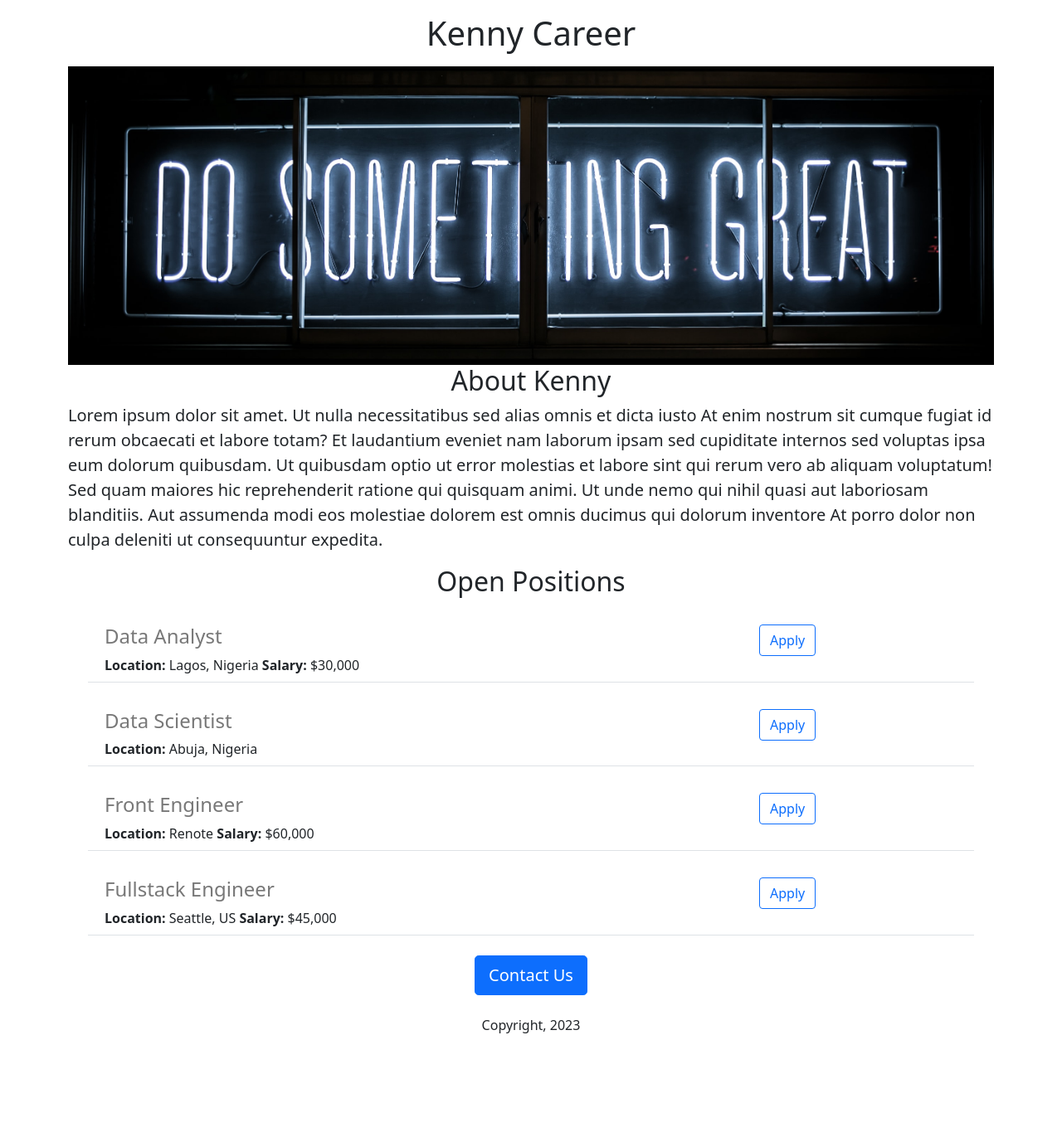
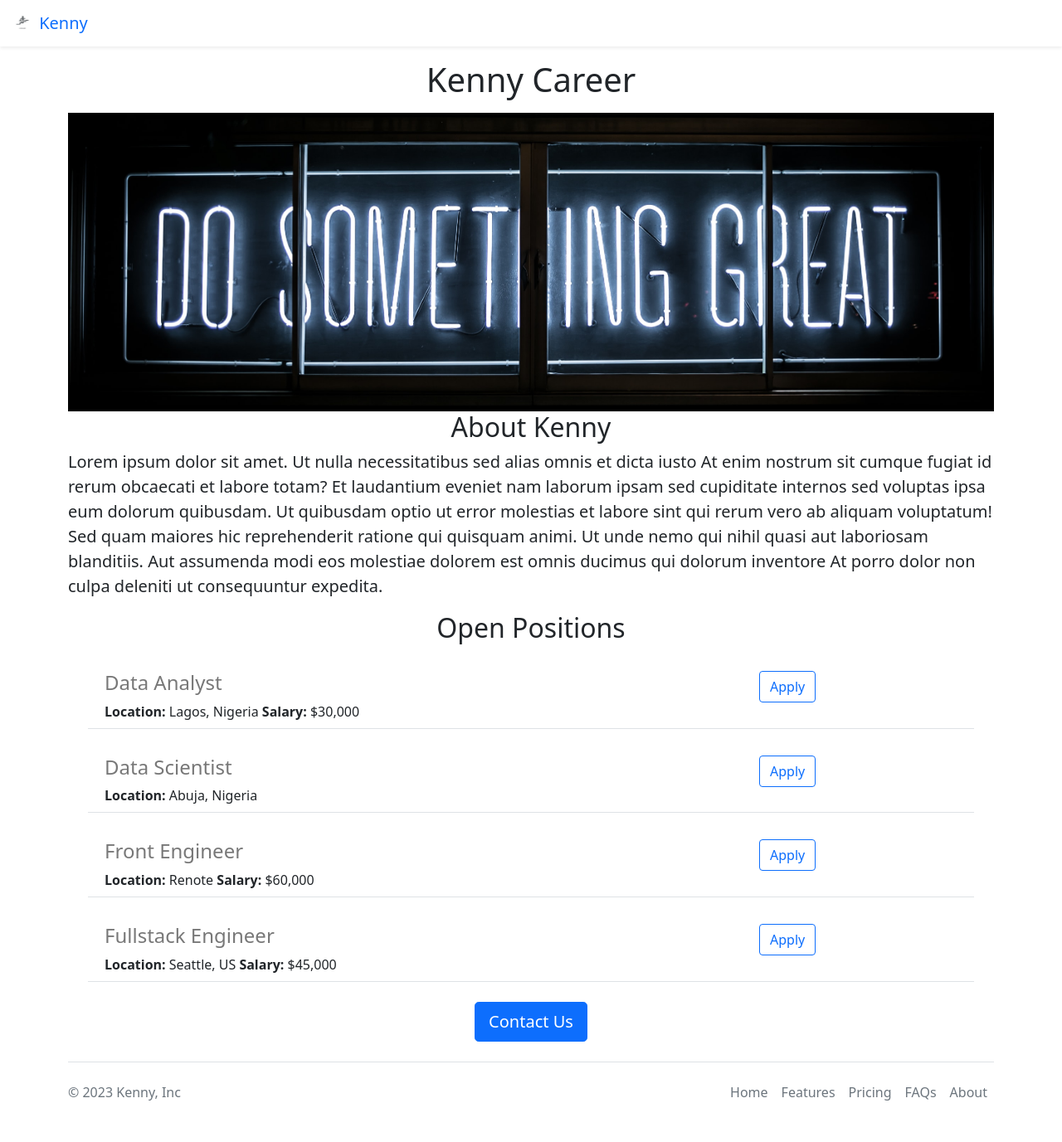
Before and after one commit to omokehinde/kenny-career-website, a Flask app: page / in a window 1280 px wide. Shown: the whole page at 83% size. Before the commit the page ends 1246 px from the top, so only its background shows below. Run offline with Flask 2, Linux system fonts and the light colour scheme.

Commit message:
Navbar and footer

```diff
--- /dev/null
+++ b/templates/footer.html
@@ -0,0 +1,17 @@
+<div class="container">
+  <footer class="d-flex flex-wrap justify-content-between align-items-center py-3 my-4 border-top">
+    <p class="col-md-4 mb-0 text-muted">&copy; 2023 Kenny, Inc</p>
+
+    <a href="/" class="col-md-4 d-flex align-items-center justify-content-center mb-3 mb-md-0 me-md-auto link-dark text-decoration-none">
+      <svg class="bi me-2" width="40" height="32"><use xlink:href="#bootstrap"/></svg>
+    </a>
+
+    <ul class="nav col-md-4 justify-content-end">
+      <li class="nav-item"><a href="#" class="nav-link px-2 text-muted">Home</a></li>
+      <li class="nav-item"><a href="#" class="nav-link px-2 text-muted">Features</a></li>
+      <li class="nav-item"><a href="#" class="nav-link px-2 text-muted">Pricing</a></li>
+      <li class="nav-item"><a href="#" class="nav-link px-2 text-muted">FAQs</a></li>
+      <li class="nav-item"><a href="#" class="nav-link px-2 text-muted">About</a></li>
+    </ul>
+  </footer>
+</div>
--- a/templates/home.html
+++ b/templates/home.html
@@ -14,6 +14,7 @@
     <title>Kenny's Career</title>
   </head>
   <body>
+    {% include 'nav.html' %}
     <div class="container">
       <h1 class="text-center m-3">Kenny Career</h1>
         <img id="banner" class="img-fluid" src="static/banner.jpg" />
@@ -29,8 +30,8 @@
         </div>
         <div class="text-center">
           <button class="btn btn-primary btn-lg">Contact Us</button>
-          <p class="mt-4">Copyright, 2023</p>
         </div>
     </div>
+    {% include 'footer.html' %}
   </body>
 </html>
--- /dev/null
+++ b/templates/nav.html
@@ -0,0 +1,9 @@
+<nav class="navbar shadow-sm fixed-top bg-white">
+  <div class="container-fluid">
+    <a class="navbar-brand" href="#">
+      <img src="static/career.png" alt="" width="30" height="24" class="d-inline-block align-text-top" />
+      Kenny
+    </a>
+  </div>
+</nav>
+<div style="height:56px"></div>
```
Also changed, not shown: static/career.png (added), 1 other file.
